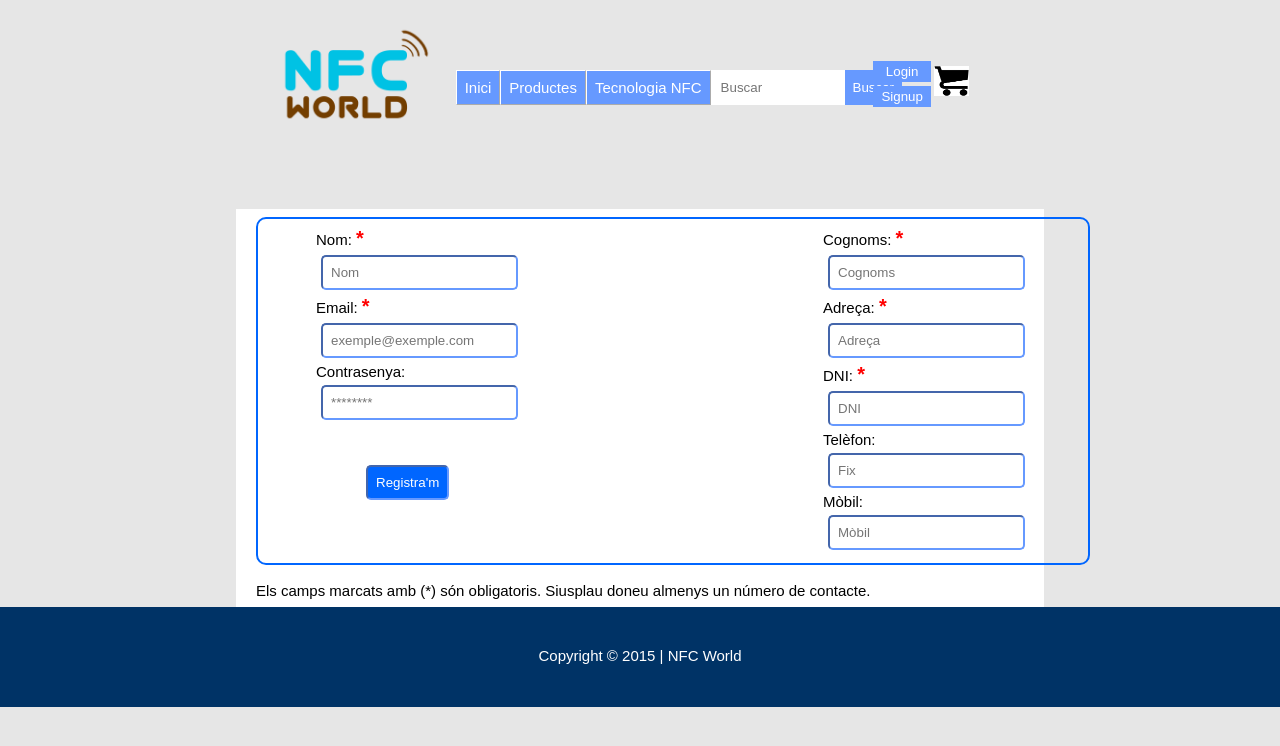
After one commit to jaumecolom/Ecommerce, a PHP site: page /signup.html in a window 1280 px wide. The commit adds this page. Shown: the top 746 px of the page. Run offline with PHP 8.4, Linux system fonts and the light colour scheme; style sheets or scripts are compiled from the project's sources.

Commit message:
Signup
- Feta la pàgina de signup.

Nota: el botó no fa res.

```diff
--- a/ecommerce/header.html
+++ b/ecommerce/header.html
@@ -46,7 +46,7 @@
 				<td><input type="submit" id="login" value="Login"/></td>
 			</tr>
 			<tr>
-				<td><input type="submit" id="signup" value="Signup"/></td>
+				<td><input type="submit" id="signup" value="Signup" onclick="location.href='signup.html'"/></td>
 			</tr>
 		</table>
 	</div>
--- a/ecommerce/resources/css/style.css
+++ b/ecommerce/resources/css/style.css
@@ -227,3 +227,46 @@ nav li ul li{
 	width: 100%;
 	margin-bottom: 20px;
 }
+
+#Registre{
+	display: table;
+	border: 2px solid #0066FF;
+	border-radius: 10px;
+	padding: 8px;
+}
+
+#content{
+	display: table-row;
+	padding: 8px;
+}
+
+#Registre input{
+	border-radius: 5px;
+	margin: 5px;
+	padding: 8px;
+	border: 2px inset #6699FF;
+}
+
+#Registre span{
+	color:red;
+	font-size: 20px;
+	font-weight:bold;
+}
+
+#registre-esquerra{
+	display: table-cell;
+	padding-left: 50px;
+}
+
+#registre-dreta{
+	padding-left: 300px;
+	padding-right: 50px;
+	display:table-cell;
+}
+
+#registre-entra input{
+	background-color: #0066FF;
+	color: white;
+	margin-top: 40px;
+	margin-left: 50px;
+}
--- /dev/null
+++ b/ecommerce/signup.html
@@ -0,0 +1,64 @@
+<!DOCTYPE html>
+<html lang="ca">
+<head>
+	<meta charset="utf-8">
+	<title>NFC World - Signup</title>
+	<meta name="description" content="La millor botiga de la xarxa.">
+	<meta name="author" content="Grup TDIW-D10">
+
+	<script src="resources/js/jquery-1.11.3.min.js"></script>
+
+	<link type="text/css" href="resources/css/style.css" rel="stylesheet">
+	<script src="resources/js/scripts.js"></script>
+
+	<link rel="shortcut icon" href="resources/img/favicon.ico" type="image/x-icon">
+	<link rel="icon" href="resources/img/favicon.ico" type="image/x-icon">
+
+	<script>
+	$(function(){
+		$("#header").load("header.html");
+		$("#footer").load("footer.html");
+	});
+	</script>
+</head>
+
+<body>
+
+<header id="header"></header>
+
+<section id="container">
+	<form id="Registre">
+		<div id="content">
+			<div id="registre-esquerra">
+				Nom: <span>*</span></br>
+				<input type="text" autocomplete="on" placeholder="Nom" id="nom"></br>
+				Email: <span>*</span></br>
+				<input type="text" autocomplete="on" placeholder="exemple@exemple.com" id="email"></br>
+				Contrasenya:</br>
+				<input type="password" placeholder="********" id="password"></br>
+				<div id="registre-entra">
+					<input type="submit" value="Registra'm">
+				</div>
+			</div>
+			<div id="registre-dreta">
+				Cognoms: <span>*</span></br>
+				<input type="text" autocomplete="on" placeholder="Cognoms" id="cognoms"></br>
+				Adreça: <span>*</span></br>
+				<input type="text" autocomplete="on" placeholder="Adreça" id="direccio"></br>
+				DNI: <span>*</span></br>
+				<input type="text" placeholder="DNI" id="DNI"></br>
+				Telèfon:</br>
+				<input type="text" placeholder="Fix" id="telefon"></br>
+				Mòbil:</br>
+				<input type="text" placeholder="Mòbil" id="mobil"></br>
+			</div>
+		</div>
+	</form>
+</br>
+	Els camps marcats amb (*) són obligatoris. Siusplau doneu almenys un número de contacte.</br>
+</section>
+
+<footer id="footer"></footer>
+
+</body>
+</html>
```
